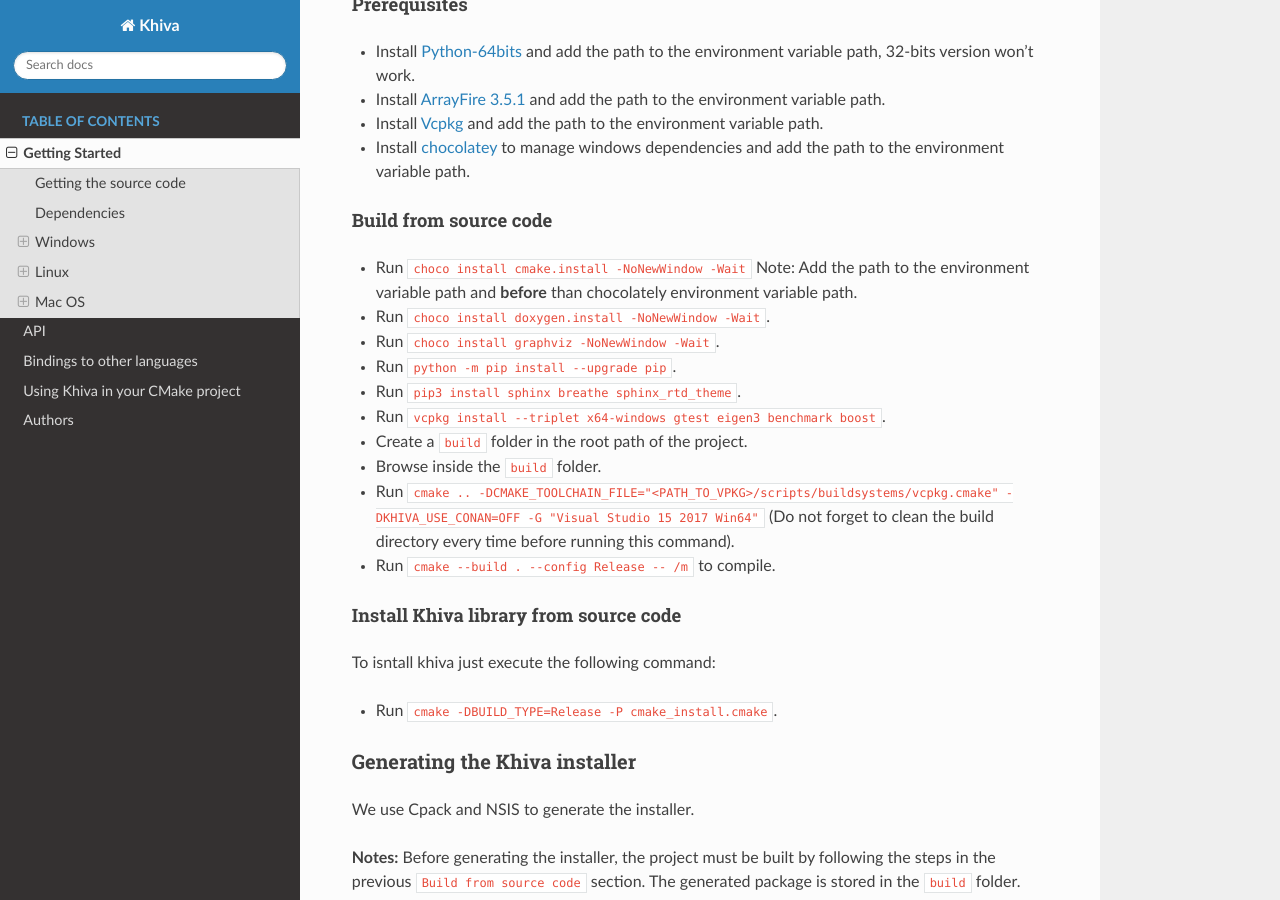
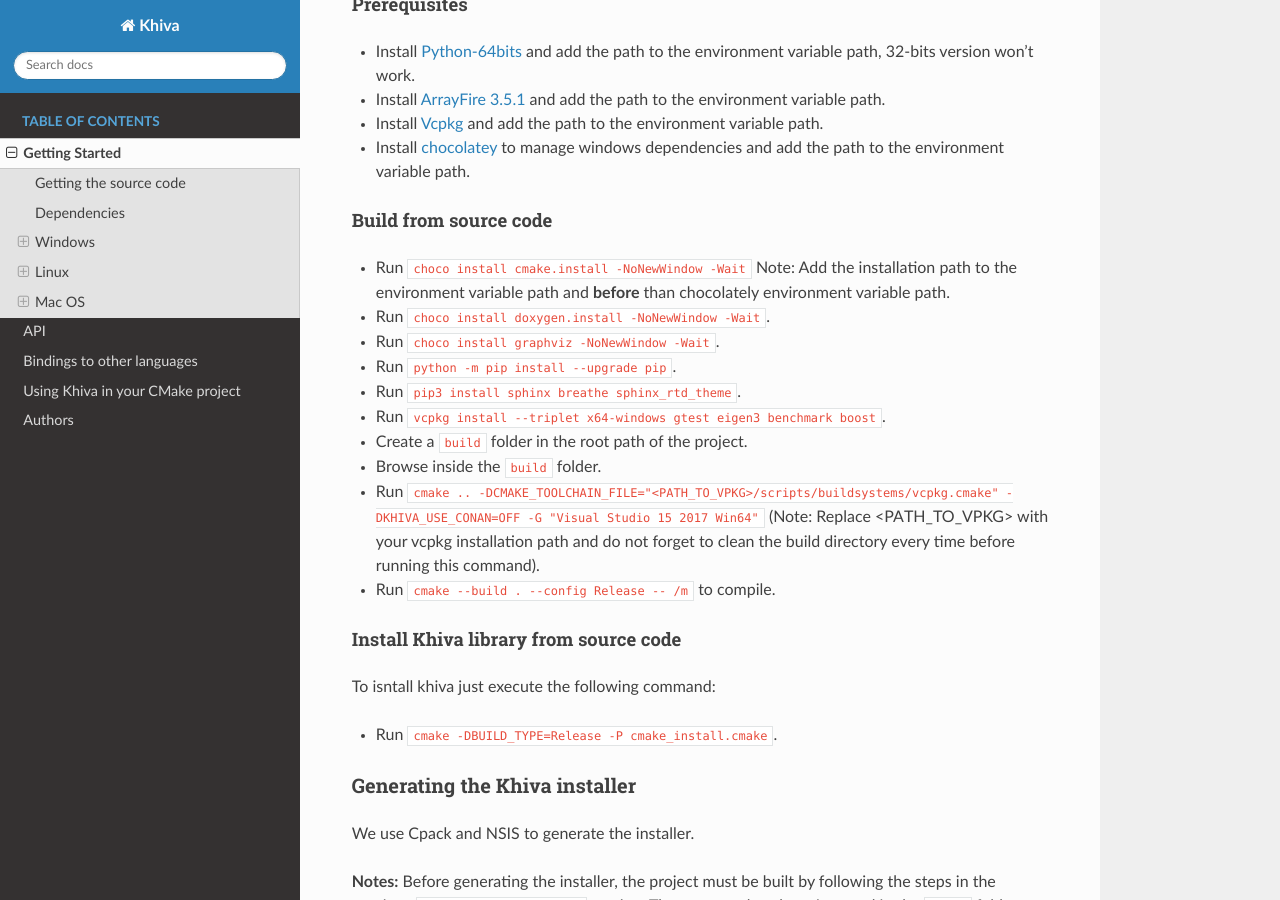
Before and after one commit to shapelets/khiva, a Sphinx documentation site: the page built from doc/sphinx/source/gettingStarted.rst, in a window 1280 px wide and 900 px high, scrolled down 1154 px. Built offline with Sphinx 7.4.7 and the Read the Docs theme 2.0.0, drawn with Linux system fonts in a browser that asks for light colours.

Commit message:
Corrected text in the Windows installer. Added information on the cmake path.

```diff
--- a/doc/sphinx/source/gettingStarted.rst
+++ b/doc/sphinx/source/gettingStarted.rst
@@ -67,7 +67,7 @@
 Build from source code
 ^^^^^^^^^^^^^^^^^^^^^^
 
--  Run ``choco install cmake.install -NoNewWindow -Wait`` Note: Add the
+-  Run ``choco install cmake.install -NoNewWindow -Wait`` Note: Add the installation
    path to the environment variable path and **before** than chocolately
    environment variable path.
 -  Run ``choco install doxygen.install -NoNewWindow -Wait``.
@@ -80,7 +80,7 @@
 -  Browse inside the ``build`` folder.
 -  Run
    ``cmake .. -DCMAKE_TOOLCHAIN_FILE="<PATH_TO_VPKG>/scripts/buildsystems/vcpkg.cmake" -DKHIVA_USE_CONAN=OFF -G "Visual Studio 15 2017 Win64"``
-   (Do not forget to clean the build directory every time before running
+   (Note: Replace <PATH_TO_VPKG> with your vcpkg installation path and do not forget to clean the build directory every time before running
    this command).
 -  Run ``cmake --build . --config Release -- /m`` to compile.
 
```
Also changed, not shown: README.md (+2 -2 lines), 1 other file.
